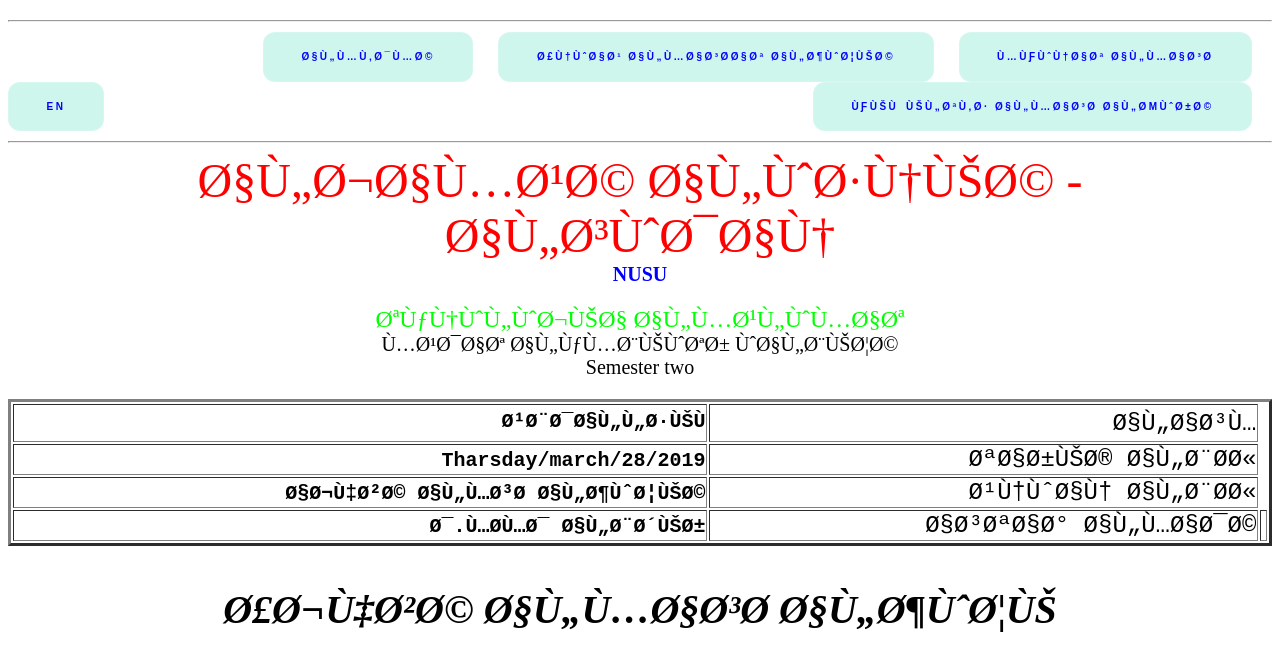
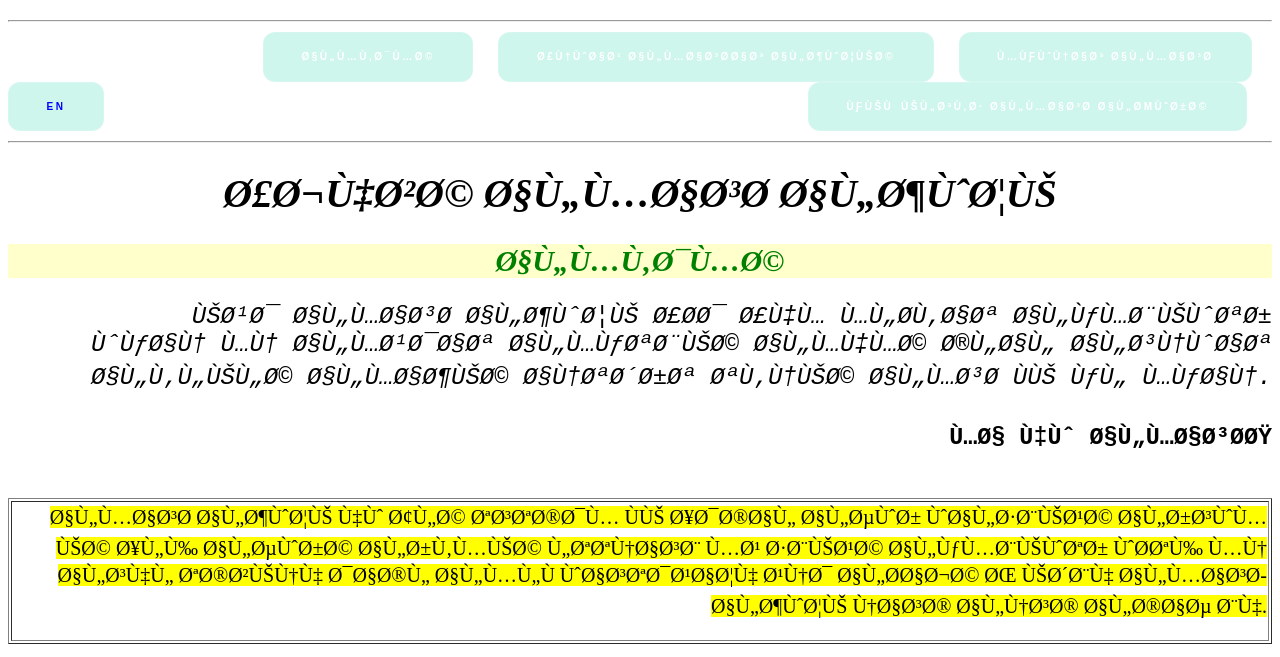
Before and after one commit to abdlateef55/himsub, a plain HTML site: page Scanner-Devices/scnnerAR.html in a window 1280 px wide. Shown: the top 657 px of the page. Drawn offline with Linux system fonts and the light colour scheme.

Commit message:
Update scnnerAR.html

```diff
--- a/Scanner-Devices/scnnerAR.html
+++ b/Scanner-Devices/scnnerAR.html
@@ -101,41 +101,17 @@ a {
   <hr>
       <div class="menu">
 	<nav>
-		<button class="button"><a href="#1">المقدمة</a></button> &nbsp; &nbsp;
-		<button class="button"><a href="#2">أنواع الماسحات الضوئية</a></button> &nbsp; &nbsp;
-		<button class="button"><a href="#3">مكونات الماسح</a></button> &nbsp; &nbsp;
-		<button class="button"><a href="#4">كيف يلتقط الماسح الصورة</a></button> &nbsp; &nbsp;
-		<button class="button" style="text-align:left; float:left;"><a href="Scanner Devices.html">EN</a></button>
+		<a href="#1"><button class="button">المقدمة</button></a> &nbsp; &nbsp;
+		<a href="#2"><button class="button">أنواع الماسحات الضوئية</button></a> &nbsp; &nbsp;
+		<a href="#3"><button class="button">مكونات الماسح</button></a> &nbsp; &nbsp;
+		<a href="#4"><button class="button">كيف يلتقط الماسح الصورة</button></a> &nbsp; &nbsp;
+		<a href="#5"><button class="button" style="text-align:left; float:left;"><a href="Scanner Devices.html">EN</a></button>
 	</nav>
 </div >
   <hr>
 
-  <center>
-   <font face="Bahnschrift SemiBold Condensed , Italy" color="ff00000" size="7">
- الجامعة الوطنية - السودان
-   </font>
-   </center>
-  <center>
-<a href="nu.edu.sd"><b>NUSU</b></a><p>
-<font face="Bahnschrift SemiBold Condensed , Italy" color="#00ff00" size="5">
- تكنولوجيا المعلومات <br>
-</font>
-معدات الكمبيوتر والبيئة<br>
-Semester two
-</center>
-<table border="3" align="center">
-<tr>
-<td><tt><strong>عبداللطيف<td> <tt><big>الاسم</tt></td>
-<tr>
-<td><tt><strong>Tharsday/march/28/2019<td><tt><big>تاريخ البحث</tt></td>
-<tr>
-<td><tt><strong>اجهزة المسح الضوئية<td><tt><big> عنوان البحث</tt></td>
-<tr>
-<td><tt><strong>د.محمد البشير <td><tt><big> استاذ المادة</tt><td>
 
 
-</tr>
-</table>
 <h1 align="center"><em>أجهزة الماسح الضوئي</em> </h1>
 <!----Introduction---->
 <h2 id="1"><i>المقدمة</i></h3>
```
